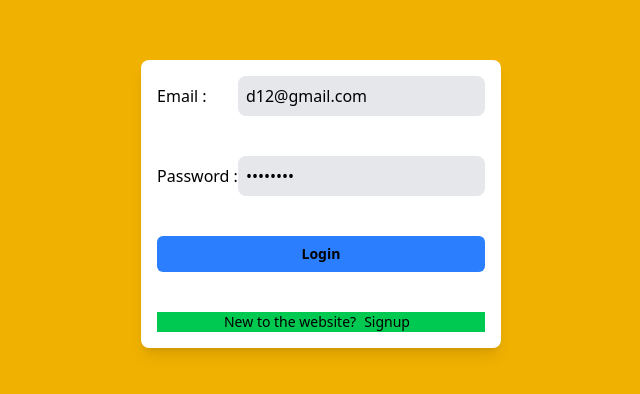
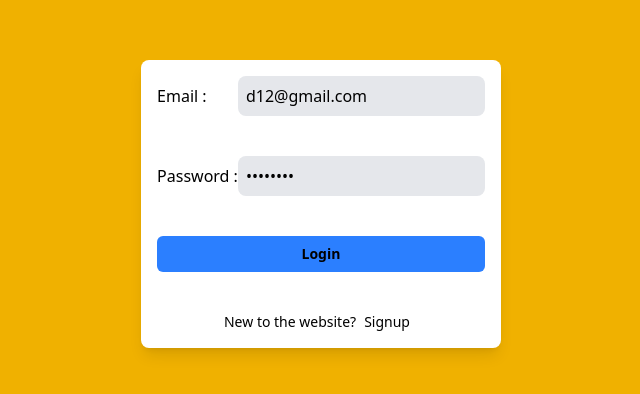
Before and after one commit to DilipWoad/password-vault-nextjs-frontend, a Next.js app: page /login in a window 1280 px wide. Shown: the part 196-590 px from the top of the page, without its empty margins (319-959 px from the left). Built offline with nearby package versions, Linux system fonts and the light colour scheme; no server answers.

Commit message:
add redirect to login page if sessionKey is null (when refreshed)

```diff
--- a/src/app/components/EachRow.jsx
+++ b/src/app/components/EachRow.jsx
@@ -80,7 +80,7 @@ const EachRow = ({
     <div className="flex relative font-mono ">
       <div className="flex text-sm w-full">
         <span
-          className={`border-y-1 border-l-1 flex flex-[0.5] justify-center items-center bg-indigo-600 ${
+          className={`border-y-1 border-l-1 flex flex-[0.5] justify-center items-center bg-indigo-600 flex-shrink-0 ${
             vaultArrayLen - 1 === vaultIndex ? "rounded-bl-lg" : ""
           }`}
         >
--- a/src/app/home/page.jsx
+++ b/src/app/home/page.jsx
@@ -10,7 +10,7 @@ const vaultPage = () => {
     if (!sessionEncryptionKey) {
       console.log("No key in memory. Redirecting to login.");
 
-      // redirect("/login");
+      redirect("/login");
     }
   }, [sessionEncryptionKey]);
   if (!sessionEncryptionKey) {
--- a/src/app/login/page.jsx
+++ b/src/app/login/page.jsx
@@ -110,7 +110,7 @@ export default function login() {
         >
           Login
         </button>
-        <p className="bg-green-500 text-center text-sm">
+        <p className=" text-center text-sm">
           New to the website?
           <span
             className="hover:cursor-pointer hover:text-underline mx-2  text-bold"
--- a/src/app/my-vault/page.jsx
+++ b/src/app/my-vault/page.jsx
@@ -112,7 +112,7 @@ const userPasswordVault = () => {
     if (!sessionEncryptionKey) {
       console.log("No key in memory. Redirecting to login.");
 
-      // redirect("/login");
+      redirect("/login");
     }
     getVault();
     const VaultPinExists = userPinExists();
@@ -180,7 +180,7 @@ const userPasswordVault = () => {
           {/* table header + rows */}
           <div className="bg-blue-500 flex justify-between font-mono font-semibold text-xl">
             {/* <span className="rounded-tl-lg bg-pink-500 flex flex-1 px-2 py-1 justify-center border-y-1 border-l-1 text-sm">Select</span> */}
-            <span className="rounded-tl-lg flex flex-[0.5] bg-indigo-600 border-y-1 border-l-1 min-w-0">
+            <span className="rounded-tl-lg flex flex-[0.5] bg-indigo-600 border-y-1 border-l-1 flex-shrink-0">
             </span>
             <span className="bg-pink-500 flex flex-2 px-2 py-1 justify-center border-y-1 border-l-1">
               Title
```
